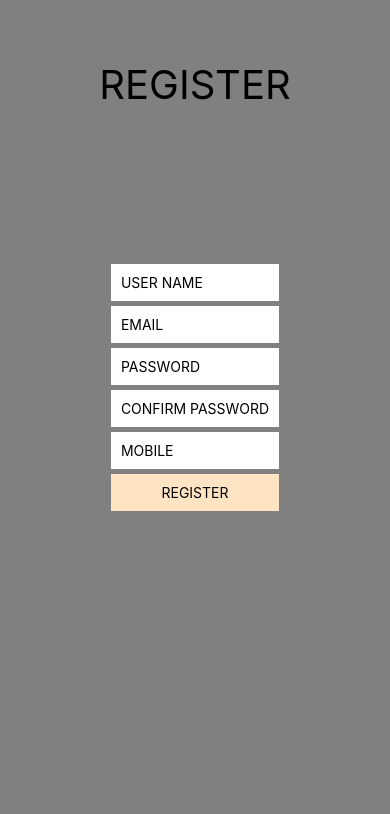
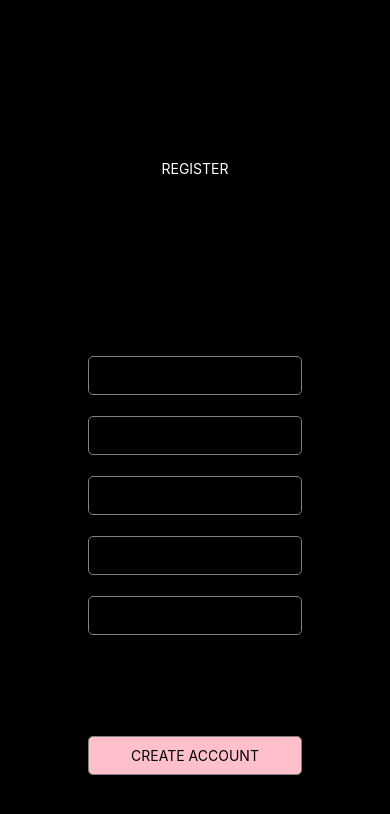
Before and after one commit to emefaAngela/EmefaShop, a React Native app: screen /SignUp in a window 390 px wide. Shown: the top 814 px of the page. Built offline with nearby package versions, Linux system fonts and the light colour scheme.

Commit message:
re-designing sign up page

```diff
--- a/pages/Login.jsx
+++ b/pages/Login.jsx
@@ -21,12 +21,12 @@ export default function Login(params){
             <TouchableOpacity style={{padding:10,borderRadius:10, backgroundColor:"bisque",margin:10 }} onPress={()=>navigation.navigate('Login2')}>
                 <Text>Sign In</Text>
             </TouchableOpacity>
-            <TouchableOpacity style={{padding:10, backgroundColor:"black",borderRadius:10,margin:10}}>
+            <TouchableOpacity style={{padding:10, backgroundColor:"black",borderRadius:10,margin:10,color:"white"}} onPress={()=>navigation.navigate('SignUp')}>
                 <Text>Create an Account</Text>
             </TouchableOpacity>
             <TouchableOpacity style={{flexDirection:"row"}}>
                 <Text style={{margin:10}}>Not a member?</Text>
-                <Text style={{margin:10,color:"orange", fontweight:"bold"}}>Sign Up</Text>
+                <Text style={{margin:10,color:"orange", fontweight:"bold"}} >Sign Up</Text>
             </TouchableOpacity>
         </View>
 
--- a/pages/SignUp.jsx
+++ b/pages/SignUp.jsx
@@ -1,37 +1,47 @@
 import React from "react";
-import { View,TouchableOpacity,Text } from "react-native";
+import { View,TouchableOpacity,Text,TextInput } from "react-native";
 
 export default function SignUp(params){
     const navigation = params.navigation;
     return(
         <View
             style={{
-                backgroundColor:"gray",
+                backgroundColor:"black",
                 flex:1,
                 justifyContent:"center",
-                alignItems:"center"
+                alignItems:"center",
+                color:"white"
             }}
             >
-                <Text style={{flex:1,padding:10,marginTop:50,fontSize:30,fontSize:40}}>REGISTER</Text>
-                <View style={{flex:3}}>
-                <TouchableOpacity>
-                    <Text style={{padding:10,marginBottom:5,backgroundColor:"white"}}>USER NAME</Text>
+                <View style={{flex:1,padding:40,marginTop:100}}><Text style={{padding:20,textAlign:"center",color:"white"}}>REGISTER</Text></View>
+                <View style={{flex:3, alignItems:"center"}}>
+
+                   <TouchableOpacity style={{height:40,width:"90%",padding:10,backgroundColor:"ash"}}>
+                   <TextInput style={{borderWidth: 1,borderColor: 'grey',padding: 10,marginBottom: 20,borderRadius: 5,}}
+                   placeholder="USER NAME"></TextInput>
                     </TouchableOpacity>
-                <TouchableOpacity>
-                    <Text style={{padding:10,marginBottom:5,backgroundColor:"white"}}>EMAIL</Text>
+                    <TouchableOpacity style={{height:40,width:"90%",padding:10,backgroundColor:"ash",marginBottom:20}}>
+                   <TextInput style={{borderWidth: 1,borderColor: 'grey',padding: 10,marginTop:20,marginBottom: 20,borderRadius: 5,}}
+                   placeholder="EMAIL"></TextInput>
                     </TouchableOpacity>
-                <TouchableOpacity>
-                    <Text style={{padding:10,marginBottom:5,backgroundColor:"white"}}>PASSWORD</Text>
+                    <TouchableOpacity style={{height:40,width:"90%",padding:10,backgroundColor:"ash",marginBottom:20}}>
+                   <TextInput style={{borderWidth: 1,borderColor: 'grey',padding: 10,marginTop:20,marginBottom: 20,borderRadius: 5,}}
+                   placeholder="PASSWORD"></TextInput>
                     </TouchableOpacity>
-                <TouchableOpacity>
-                    <Text style={{padding:10,marginBottom:5,backgroundColor:"white"}}>CONFIRM PASSWORD</Text>
+                    <TouchableOpacity style={{height:40,width:"90%",padding:10,backgroundColor:"ash",marginBottom:20}}>
+                   <TextInput style={{borderWidth: 1,borderColor: 'grey',padding: 10,marginTop:20,marginBottom: 20,borderRadius: 5,}}
+                   placeholder="CONFIRM PASSWORD"></TextInput>
                     </TouchableOpacity>
-                <TouchableOpacity>
-                    <Text style={{padding:10,marginBottom:5,backgroundColor:"white"}}>MOBILE</Text>
+                    <TouchableOpacity style={{height:40,width:"90%",padding:10,backgroundColor:"ash",marginBottom:20}}>
+                   <TextInput style={{borderWidth: 1,borderColor: 'grey',padding: 10,marginTop:20,marginBottom: 20,borderRadius: 5,}}
+                   placeholder="MOBILE"></TextInput>
                     </TouchableOpacity>
-                <TouchableOpacity >
-                    <Text style={{padding:10,marginBottom:5,backgroundColor:"bisque",alignItems:"center",textAlign:"center"}}>REGISTER</Text>
+                    <TouchableOpacity style={{height:40,width:"90%",padding:10,marginTop:100,marginBottom:20}}>
+                   <Text style={{textAlign:"center",borderWidth: 1,borderColor: 'grey',padding: 10,marginBottom: 20,borderRadius: 5,backgroundColor:"pink"}}
+                   >CREATE ACCOUNT</Text>
                     </TouchableOpacity>
+
+
                 </View>
         </View>
     );
```
Lines whose indentation alone changed are shown as unchanged.
